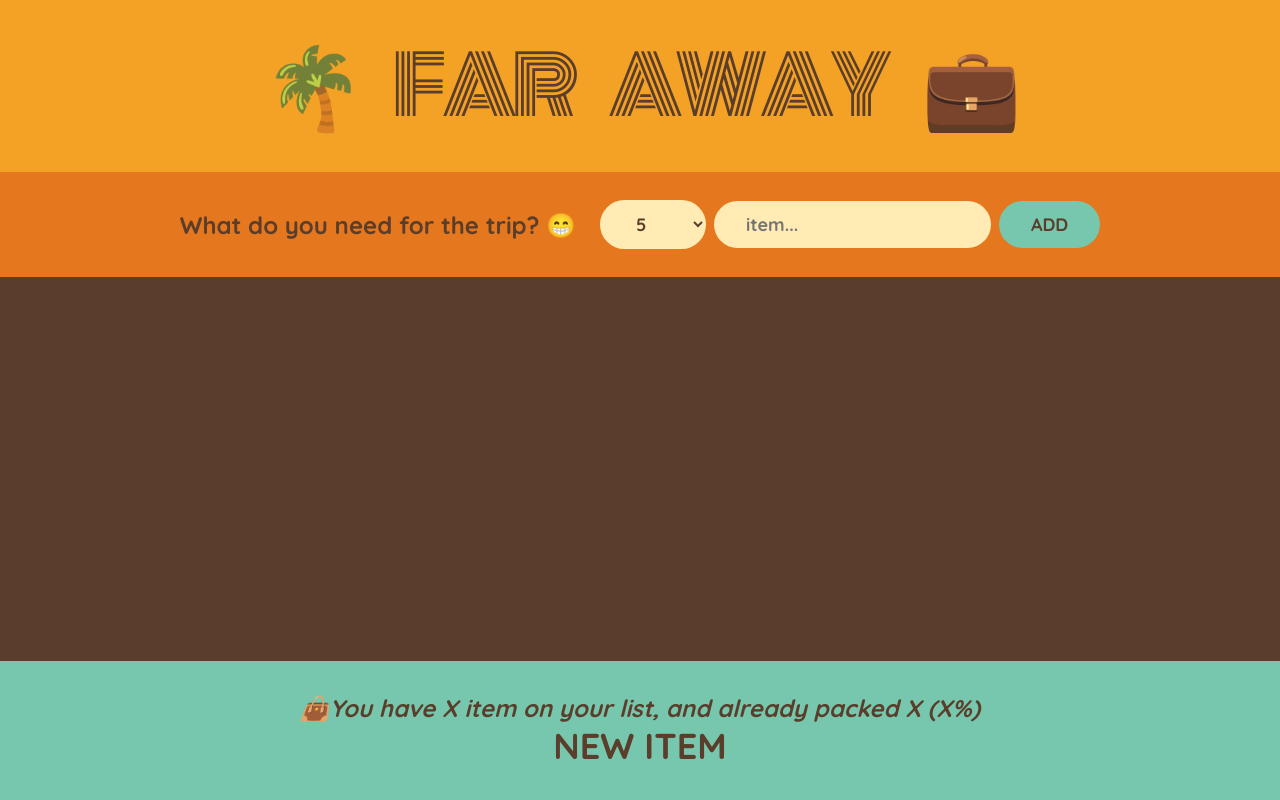
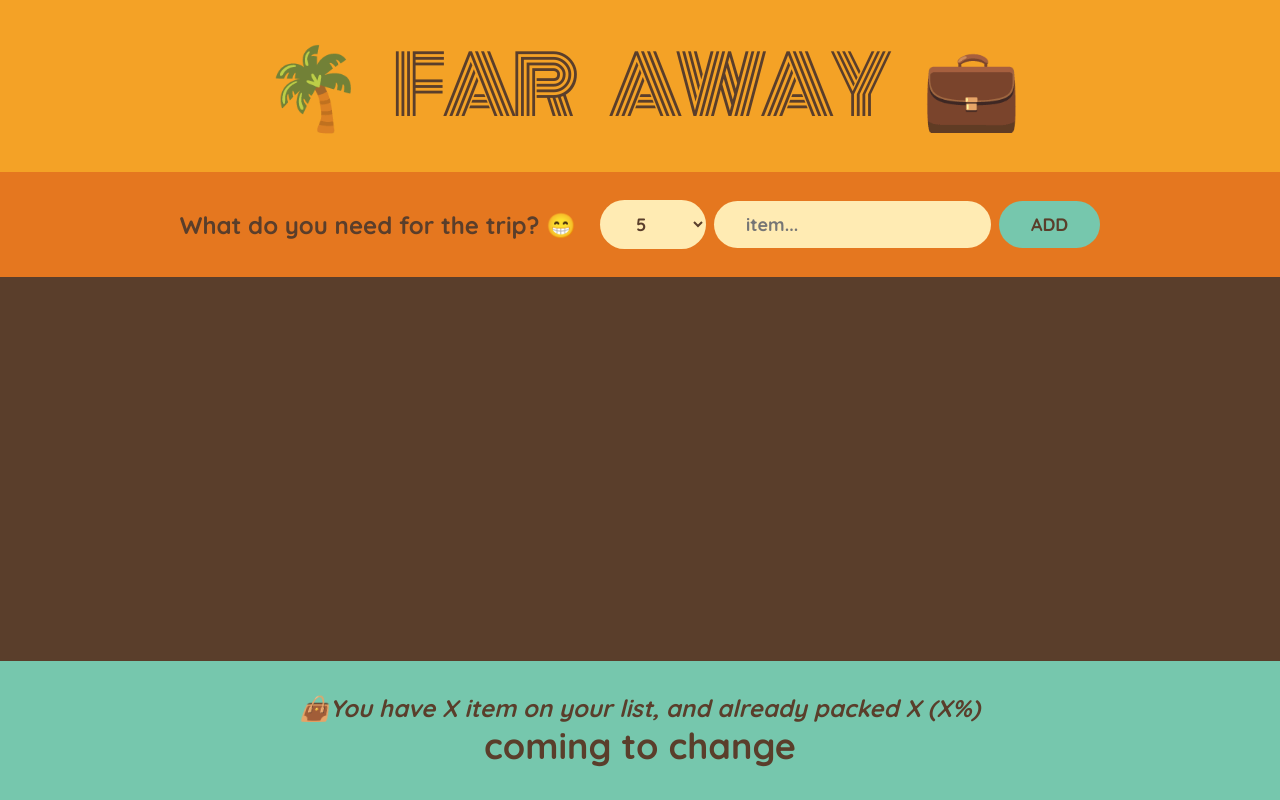
Before and after one commit to Iganza-roy/Ultimate_React-Course, a React (Create React App) app in the folder travel-list/: page / in a window 1280 px wide. Built offline with nearby package versions, Linux system fonts and the light colour scheme.

Commit message:
Update footer header in Stats component to 'coming to change'

```diff
--- a/travel-list/src/App.js
+++ b/travel-list/src/App.js
@@ -95,7 +95,7 @@ function Stats() {
   return (
     <footer className='stats'>
       <em>👜You have X item on your list, and already packed X (X%)</em>
-      <h2>NEW ITEM</h2>
+      <h2>coming to change</h2>
     </footer>
   );
 }
```
